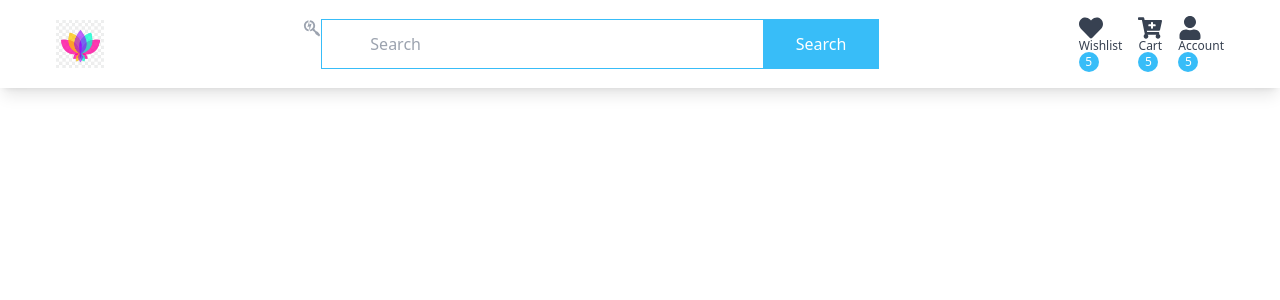
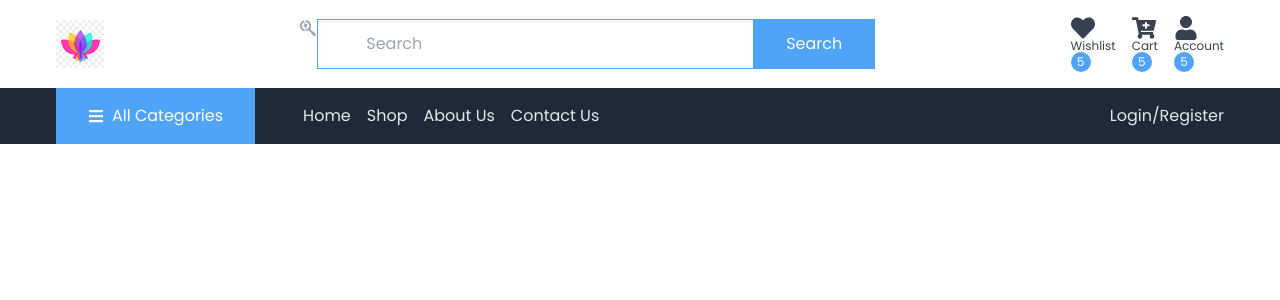
Before and after one commit to samiul-sheikh/eshoppers-client, a React (Create React App) app: page / in a window 1280 px wide. Shown: the top 300 px of the page. Built offline with nearby package versions, Linux system fonts and the light colour scheme.

Commit message:
created navbar

```diff
--- a/src/index.css
+++ b/src/index.css
@@ -3,3 +3,12 @@
 @tailwind base;
 @tailwind components;
 @tailwind utilities;
+
+@layer base{
+  body{
+    @apply font-poppins
+  }
+  h1,h2,h3,h4,h5,h6{
+    @apply font-roboto
+  }
+}
--- a/src/modules/core/components/header.component.tsx
+++ b/src/modules/core/components/header.component.tsx
@@ -16,10 +16,10 @@ export const HeaderComponent: React.FC = () => {
           </span>
           <input
             type="text"
-            className="w-full border border-secondary border-r-0 pl-12 py-3 pr-3 rounded-1-md focus:outline-none"
+            className="w-full border border-primari border-r-0 pl-12 py-3 pr-3 rounded-1-md focus:outline-none"
             placeholder="Search"
           />
-          <button className="bg-secondary border border-secondary text-white px-8 rounder-r-md hover:bg-transparent hover:text-secondary transition">
+          <button className="bg-primari border border-primari text-white px-8 rounder-r-md hover:bg-transparent hover:text-primari transition">
             Search
           </button>
         </div>
@@ -27,37 +27,37 @@ export const HeaderComponent: React.FC = () => {
         <div className="flex items-center space-x-4">
           <a
             href="/"
-            className="text-center text-gray-700 hover:text-secondary transition relative"
+            className="text-center text-gray-700 hover:text-primari transition relative"
           >
             <div className="text-2xl">
               <FaHeart />
             </div>
             <div className="text-xs leading-3">Wishlist</div>
-            <span className="absoulate right-0 -top-1 w-5 h-5 rounded-full flex items-center justify-center bg-secondary text-white text-xs">
+            <span className="absoulate right-0 -top-1 w-5 h-5 rounded-full flex items-center justify-center bg-primari text-white text-xs">
               5
             </span>
           </a>
           <a
             href="/"
-            className="text-center text-gray-700 hover:text-secondary transition relative"
+            className="text-center text-gray-700 hover:text-primari transition relative"
           >
             <div className="text-2xl">
               <FaCartPlus />
             </div>
             <div className="text-xs leading-3">Cart</div>
-            <span className="absoulate -right-3 -top-1 w-5 h-5 rounded-full flex items-center justify-center bg-secondary text-white text-xs">
+            <span className="absoulate -right-3 -top-1 w-5 h-5 rounded-full flex items-center justify-center bg-primari text-white text-xs">
               5
             </span>
           </a>
           <a
             href="/"
-            className="text-center text-gray-700 hover:text-secondary transition relative"
+            className="text-center text-gray-700 hover:text-primari transition relative"
           >
             <div className="text-2xl">
               <FaUser />
             </div>
             <div className="text-xs leading-3">Account</div>
-            <span className="absoulate -left-4 -top-4 w-5 h-5 rounded-full flex items-center justify-center bg-secondary text-white text-xs">
+            <span className="absoulate -left-4 -top-4 w-5 h-5 rounded-full flex items-center justify-center bg-primari text-white text-xs">
               5
             </span>
           </a>
--- /dev/null
+++ b/src/modules/core/components/navbar.component.tsx
@@ -0,0 +1,54 @@
+import React from "react";
+import { FaBars } from "react-icons/fa";
+
+interface NavbarComponentProps {}
+
+export const NavbarComponent: React.FC<NavbarComponentProps> = (
+  props: NavbarComponentProps
+) => {
+  return (
+    <div>
+      <div className="nav bg-gray-800">
+        <div className="container flex">
+          <div className="px-8 py-4 bg-primari flex items-center cursor-pointer">
+            <span className="text-white">
+              <FaBars />
+            </span>
+            <span className="capitalize ml-2 text-white">All Categories</span>
+          </div>
+          <div className="flex items-center justify-between flex-grow pl-12">
+            <div className="flex items-center space-x-4 capitalize">
+              <a
+                href="/#"
+                className="text-gray-200 hover:text-white transition"
+              >
+                Home
+              </a>
+              <a
+                href="/#"
+                className="text-gray-200 hover:text-white transition"
+              >
+                Shop
+              </a>
+              <a
+                href="/#"
+                className="text-gray-200 hover:text-white transition"
+              >
+                About us
+              </a>
+              <a
+                href="/#"
+                className="text-gray-200 hover:text-white transition"
+              >
+                Contact us
+              </a>
+            </div>
+            <a href="/#" className="text-gray-200 hover:text-white transition">
+              Login/Register
+            </a>
+          </div>
+        </div>
+      </div>
+    </div>
+  );
+};
--- a/src/modules/homepage/components/homepage.component.tsx
+++ b/src/modules/homepage/components/homepage.component.tsx
@@ -1,5 +1,6 @@
 import React from "react";
 import { HeaderComponent } from "../../core/components/header.component";
+import { NavbarComponent } from "../../core/components/navbar.component";
 
 interface HomepageComponentProps {}
 
@@ -9,6 +10,7 @@ export const HomepageComponent: React.FC<HomepageComponentProps> = (
   return (
     <div>
       <HeaderComponent />
+      <NavbarComponent />
     </div>
   );
 };
--- a/tailwind.config.js
+++ b/tailwind.config.js
@@ -18,8 +18,9 @@ module.exports = {
         roboto: "'Roboto', sans-serif"
       },
       colors: {
-        primar: "#2D3748",
-        secondary: "#38bdf8"
+        primari: "#4FA4FA",
+        secondary: "#38bdf8",
+        normal: "#2D3748"
       }
     }
   },
```
